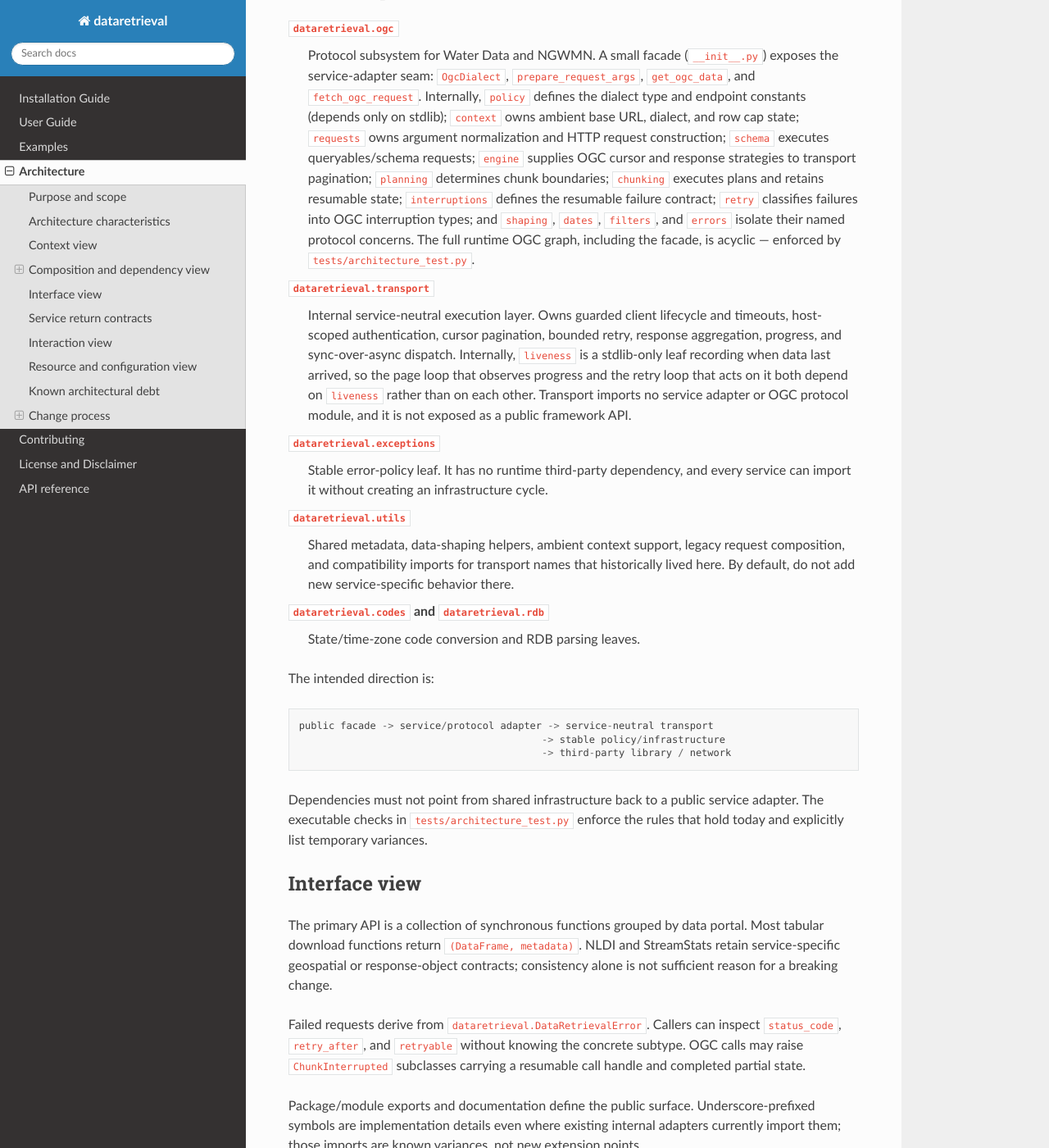
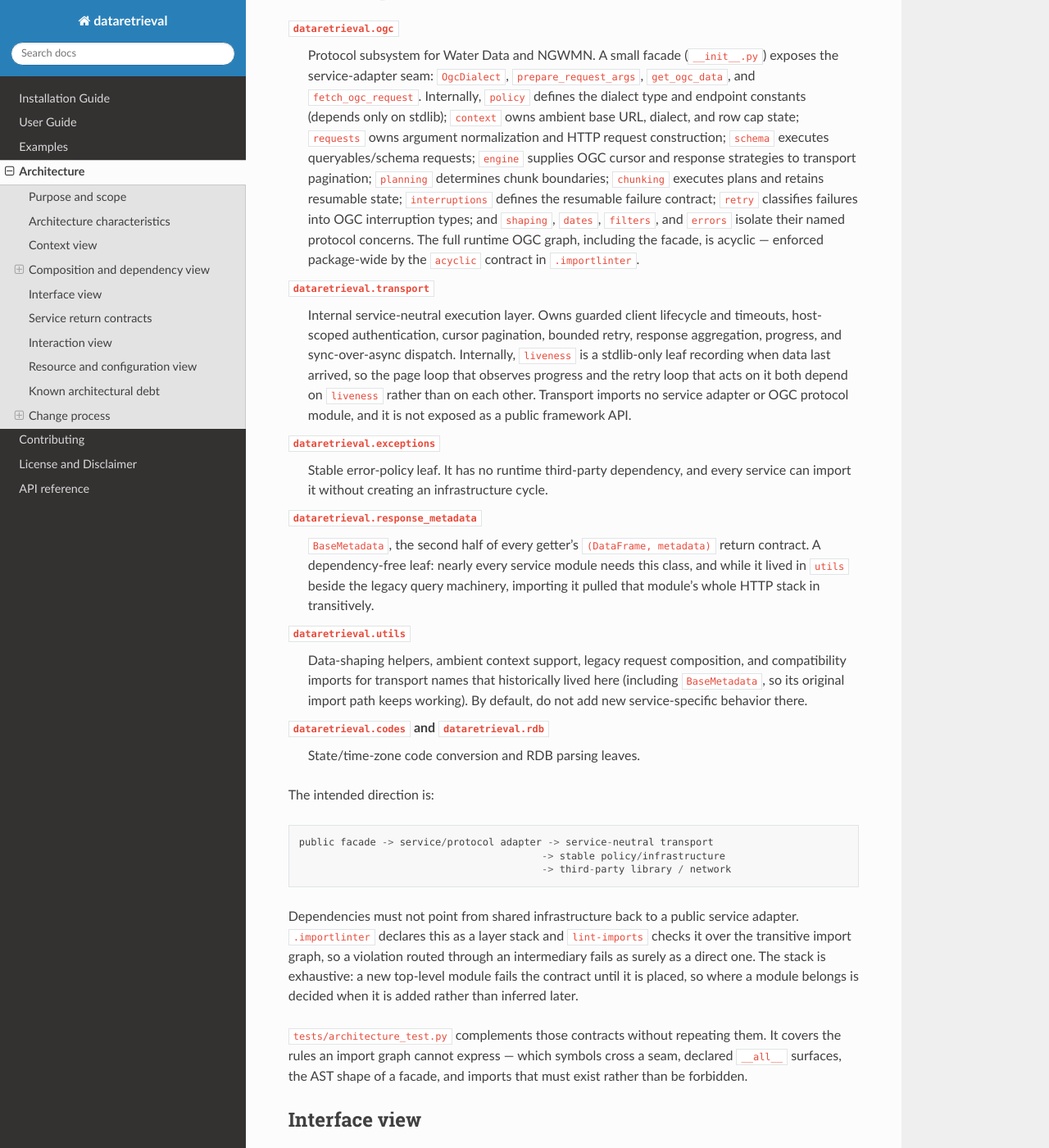
Before and after one commit to DOI-USGS/dataretrieval-python, a Sphinx documentation site: the page built from docs/source/architecture/index.rst, in a window 1280 px wide and 1400 px high, scrolled down 2110 px. Shown: the whole window at 82% size. Built offline with Sphinx 7.4.7 and the Read the Docs theme 3.1.0, drawn with Linux system fonts in a browser that asks for light colours; pages that are not in the unit, such as notebooks, are missing from menus; some of the changed text lies outside the part shown.

Commit message:
ci: add architecture and code-health checks
Gate cognitive complexity and dependency direction in pre-commit and CI, replace duplicated AST boundary tests with import-linter contracts, and add an advisory weekly structural-health report with contributor and architecture documentation.

```diff
--- a/docs/source/architecture/decisions/0005-legacy-nwis.rst
+++ b/docs/source/architecture/decisions/0005-legacy-nwis.rst
@@ -44,5 +44,6 @@ Compliance
 ----------
 
 Deprecation tests verify one warning per public call and validate named Water
-Data replacements. ``tests/architecture_test.py`` prevents modern package
-modules from importing ``dataretrieval.nwis``.
+Data replacements. The ``nwis-quarantine`` contract in ``.importlinter``
+prevents modern package modules from importing ``dataretrieval.nwis``, directly
+or through an intermediary.
--- a/docs/source/architecture/index.rst
+++ b/docs/source/architecture/index.rst
@@ -110,7 +110,8 @@ Shared components
     contract; ``retry`` classifies failures into OGC interruption types; and
     ``shaping``, ``dates``, ``filters``, and ``errors`` isolate their named
     protocol concerns. The full runtime OGC graph, including the facade, is
-    acyclic — enforced by ``tests/architecture_test.py``.
+    acyclic — enforced package-wide by the ``acyclic`` contract in
+    ``.importlinter``.
 
 ``dataretrieval.transport``
     Internal service-neutral execution layer. Owns guarded client lifecycle and
@@ -126,11 +127,18 @@ Shared components
     Stable error-policy leaf. It has no runtime third-party dependency, and
     every service can import it without creating an infrastructure cycle.
 
+``dataretrieval.response_metadata``
+    ``BaseMetadata``, the second half of every getter's ``(DataFrame,
+    metadata)`` return contract. A dependency-free leaf: nearly every service
+    module needs this class, and while it lived in ``utils`` beside the legacy
+    query machinery, importing it pulled that module's whole HTTP stack in
+    transitively.
+
 ``dataretrieval.utils``
-    Shared metadata, data-shaping helpers, ambient context support, legacy
-    request composition, and compatibility imports for transport names that
-    historically lived here. By default, do not add new service-specific
-    behavior there.
+    Data-shaping helpers, ambient context support, legacy request composition,
+    and compatibility imports for transport names that historically lived here
+    (including ``BaseMetadata``, so its original import path keeps working). By
+    default, do not add new service-specific behavior there.
 
 ``dataretrieval.codes`` and ``dataretrieval.rdb``
     State/time-zone code conversion and RDB parsing leaves.
@@ -142,8 +150,16 @@ The intended direction is::
                                              -> third-party library / network
 
 Dependencies must not point from shared infrastructure back to a public service
-adapter. The executable checks in ``tests/architecture_test.py`` enforce the
-rules that hold today and explicitly list temporary variances.
+adapter. ``.importlinter`` declares this as a layer stack and ``lint-imports``
+checks it over the transitive import graph, so a violation routed through an
+intermediary fails as surely as a direct one. The stack is exhaustive: a new
+top-level module fails the contract until it is placed, so where a module
+belongs is decided when it is added rather than inferred later.
+
+``tests/architecture_test.py`` complements those contracts without repeating
+them. It covers the rules an import graph cannot express — which symbols cross
+a seam, declared ``__all__`` surfaces, the AST shape of a facade, and imports
+that must exist rather than be forbidden.
 
 Interface view
 --------------
@@ -265,9 +281,8 @@ and request shapes differ.
 Known architectural debt
 ------------------------
 
-This view records categories and representative locations of debt. The fitness
-functions in ``tests/architecture_test.py`` are authoritative for exact current
-dependency allowlists.
+This view records categories and representative locations of debt.
+``.importlinter`` is authoritative for exact current dependency allowlists.
 
 - ``ogc/engine.py`` retains compatibility wrappers alongside OGC orchestration.
 - ``utils.py`` combines metadata, shaping, ambient configuration, legacy
@@ -284,7 +299,8 @@ Architecturally significant changes should:
 
 #. add or supersede an ADR;
 #. identify affected characteristics and trade-offs;
-#. add or update an executable fitness function;
+#. add or update an executable fitness function, and the matching contract in
+   ``.importlinter`` when the change moves a dependency boundary;
 #. preserve public contracts or provide a deprecation path; and
 #. update this view when component responsibilities or dependency rules change.
 
```
Also changed, not shown: CONTRIBUTING.md (+60 -6 lines), docs/source/architecture/decisions/0001-modular-monolith.rst (+5 -4 lines), docs/source/architecture/decisions/0003-dependency-direction.rst (+24 -11 lines), docs/source/architecture/decisions/0006-service-neutral-transport.rst (+5 -4 lines), docs/source/architecture/decisions/0007-adapter-facades.rst (+4 -3 lines), pyproject.toml (+11 -4 lines), .pre-commit-config.yaml, 5 other files.
